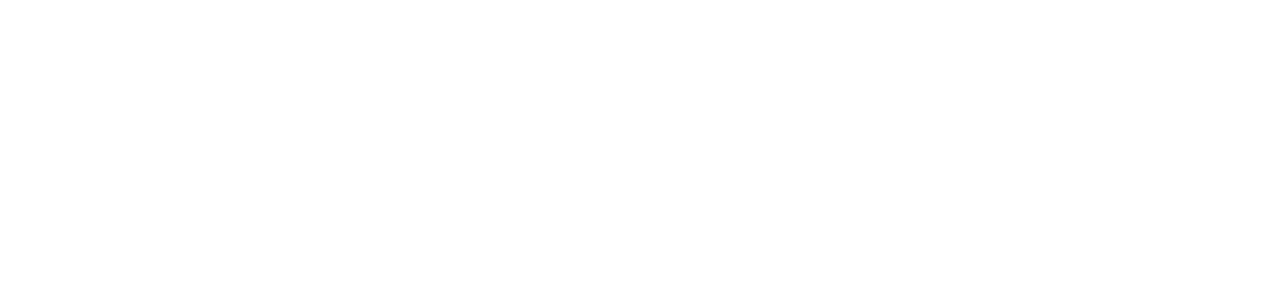
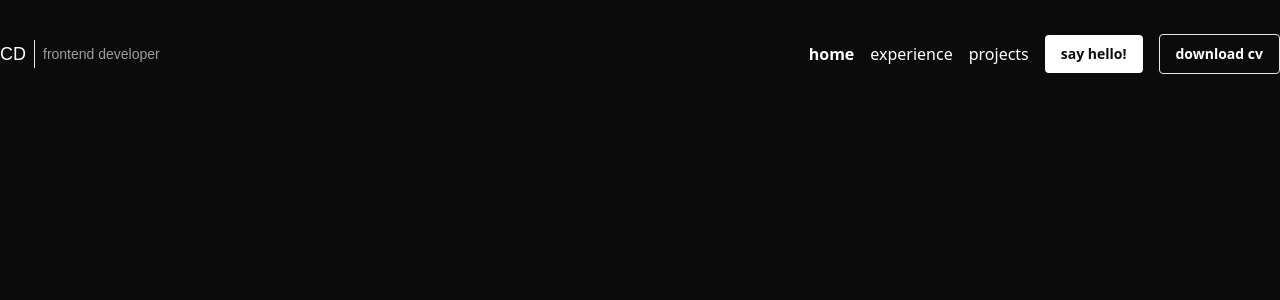
Before and after one commit to cjdomacena/my-portfolio, a React (Create React App) app: page / in a window 1280 px wide. Shown: the top 300 px of the page. Built offline with nearby package versions, Linux system fonts and the light colour scheme; the HTML template or start-up script is replaced by a standard one.

Commit message:
feat: :sparkles: Added navigation bar

```diff
--- a/src/App.tsx
+++ b/src/App.tsx
@@ -1,10 +1,14 @@
 import React from 'react';
+import {BrowserRouter} from 'react-router-dom'
+import Navbar from './components/Navbar';
 
 function App() {
   return (
-    <div className="App">
-
-    </div>
+    <BrowserRouter>
+      <div className="App">
+        <Navbar />
+      </div>
+    </BrowserRouter>
   );
 }
 
--- /dev/null
+++ b/src/components/Button/index.tsx
@@ -0,0 +1,20 @@
+import React from 'react'
+
+type Props = {
+	type?:string,
+	text: string
+}
+
+const Button = ({type = "default", text}:Props) => {
+  return (
+    <button
+      className={`font-black text-sm rounded leading-none py-3 px-4  ${
+        type === 'outline'
+          ? 'border hover:bg-white hover:text-primary transition-colors'
+          : 'bg-white  text-primary hover:bg-white/70 transition-colors'
+      }`}>
+      {text}
+    </button>
+  );
+}
+export default Button;
--- /dev/null
+++ b/src/components/Navbar/Logo/index.tsx
@@ -0,0 +1,15 @@
+import React from 'react'
+import { Link } from 'react-router-dom';
+
+const Logo = () => {
+  return (
+    <div className="font-text flex w-fit py-2 space-x-2 items-center">
+      <Link to="/">
+        <h1 className="text-lg font-medium border-r pr-2">CD</h1>
+      </Link>
+      <p className="text-white/60 text-sm">frontend developer</p>
+    </div>
+  );
+}
+
+export default Logo;
--- /dev/null
+++ b/src/components/Navbar/NavItems/NavItem.tsx
@@ -0,0 +1,17 @@
+import React from 'react'
+import { NavLink } from 'react-router-dom';
+
+type Props =  {
+  path:string,
+  item: string | React.ReactNode,
+}
+
+const NavItem = ({path, item}:Props) => {
+  return (
+    <NavLink to={path} className={({ isActive }) => `${isActive ? 'font-black' : ''} transition-colors`}>
+      {item}
+    </NavLink>
+  );
+}
+
+export default NavItem;
--- /dev/null
+++ b/src/components/Navbar/NavItems/index.tsx
@@ -0,0 +1,20 @@
+import React from 'react'
+import Button from '../../Button';
+import NavItem from './NavItem';
+
+const NavLinks:React.FC = () => {
+  return (
+    <ul className="flex space-x-4 items-center">
+      <NavItem path="/" item="home" />
+      <NavItem path="/experience" item="experience" />
+      <NavItem path="/projects" item="projects" />
+      <li>
+        {' '}
+        <Button text="say hello!" />{' '}
+      </li>
+      <NavItem path="/something" item={<Button text="download cv" type="outline" />} />
+    </ul>
+  );
+}
+
+export default NavLinks;
--- /dev/null
+++ b/src/components/Navbar/index.tsx
@@ -0,0 +1,16 @@
+import React from 'react'
+import Logo from './Logo';
+import NavLinks from './NavItems';
+
+const Navbar:React.FC = () => {
+  return (
+	<header className='text-white mt-8'>
+		<nav className='container mx-auto flex justify-between items-center'>
+			<Logo />
+			<NavLinks />
+		</nav>
+	</header>
+  )
+}
+
+export default Navbar;
--- a/src/index.css
+++ b/src/index.css
@@ -2,7 +2,9 @@
 @tailwind components;
 @tailwind utilities;
 
+@import url('https://fonts.googleapis.com/css2?family=Montserrat:wght@300;400;500;600;700;800;900&family=Philosopher:ital,wght@0,400;0,700;1,400;1,700&display=swap');
 
 html {
   box-sizing: border-box;
+  @apply bg-primary;
 }
--- a/tailwind.config.js
+++ b/tailwind.config.js
@@ -2,7 +2,15 @@
   mode: 'jit',
   content: ['./src/**/*.{js,jsx,ts,tsx}'],
   theme: {
-    extend: {},
+    extend: {
+      fontFamily: {
+        heading: ["'Philosopher'", 'sans-serif'],
+        text: ["'Montserrat'", 'sans-serif'],
+      },
+      colors: {
+        primary: '#0B0B0B',
+      },
+    },
   },
   plugins: [],
 };
```
